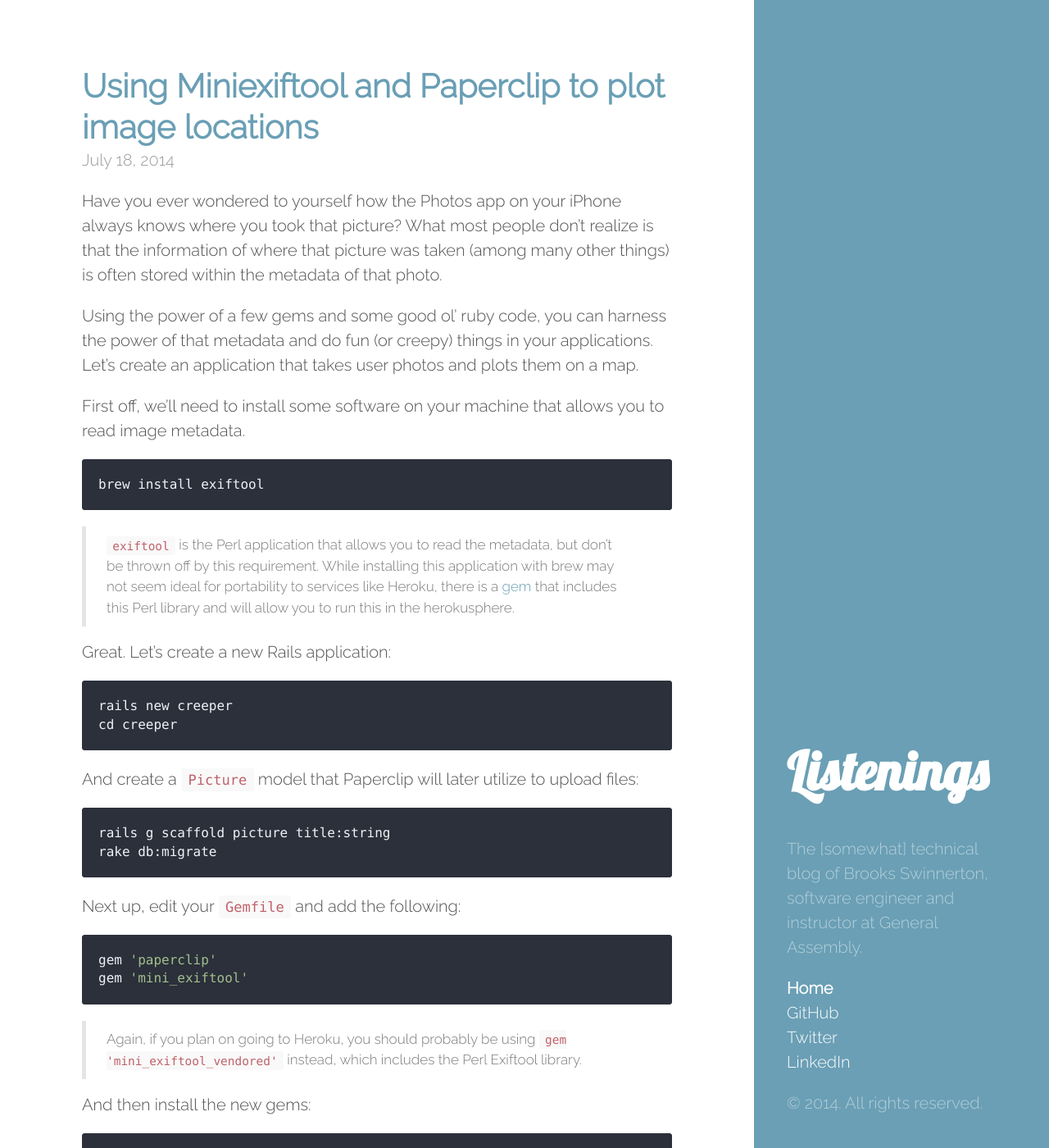
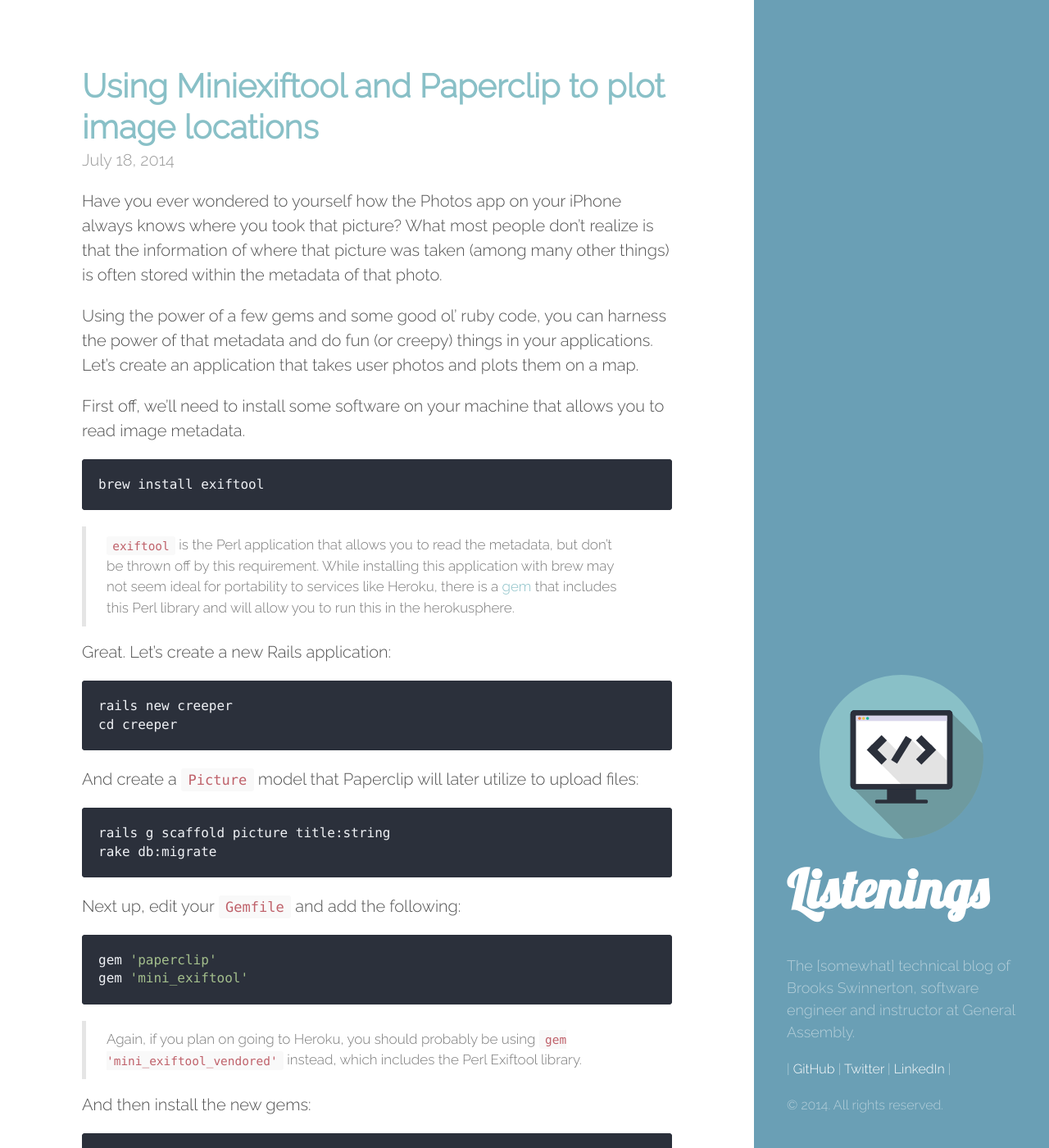
Before and after one commit to bswinnerton/blog, a Jekyll site: the page built from index.html, in a window 1280 px wide and 1400 px high. Shown: the whole window at 82% size. Built offline with Jekyll 4.4.1, drawn with Linux system fonts in a browser that asks for light colours; Markdown is read by kramdown in place of the engine named in the settings; the list of posts is cut into pages by our own code.

Commit message:
Adding logo

```diff
--- a/_includes/head.html
+++ b/_includes/head.html
@@ -12,10 +12,10 @@
     {% endif %}
   </title>
 
-  <link rel="stylesheet" href="{{ site.baseurl }}public/css/poole.css">
   <link rel="stylesheet" href="{{ site.baseurl }}public/css/syntax.css">
   <link rel="stylesheet" href="{{ site.baseurl }}public/css/hyde.css">
+  <link rel="stylesheet" href="{{ site.baseurl }}public/css/poole.css">
   <link rel='stylesheet' href='http://fonts.googleapis.com/css?family=Lobster|Raleway:300'>
-  <link rel="shortcut icon" href="{{ site.baseurl }}public/favicon.ico">
+  <link rel="shortcut icon" href="{{ site.baseurl }}public/images/favicon.ico">
   <link rel="alternate" type="application/rss+xml" title="RSS" href="/atom.xml">
 </head>
--- a/_includes/sidebar.html
+++ b/_includes/sidebar.html
@@ -1,5 +1,6 @@
 <div class="sidebar">
   <div class="container sidebar-sticky">
+    <img class="logo" src="/public/images/logo.svg" alt="Listenin.gs Logo"/>
     <div class="sidebar-about">
       <h1>
         <a href="{{ site.baseurl }}">
@@ -10,8 +11,6 @@
     </div>
 
     <nav class="sidebar-nav">
-      <a class="sidebar-nav-item{% if page.url == site.baseurl %} active{% endif %}" href="{{ site.baseurl }}">Home</a>
-
       {% comment %}
       {% assign pages_list = site.pages %}
       {% for node in pages_list %}
@@ -23,9 +22,11 @@
       {% endfor %}
       {% endcomment %}
 
-      {% for link in site.social_links %}
-        <a class="sidebar-nav-item" href="{{ link.url }}">{{ link.title }}</a>
+      <div class="social-links">
+      | {% for link in site.social_links %}
+        <a class="sidebar-nav-item" href="{{ link.url }}">{{ link.title }}</a> |
       {% endfor %}
+      </div>
     </nav>
 
     <p>&copy; {{ site.time | date: '%Y' }}. All rights reserved.</p>
--- a/public/css/hyde.css
+++ b/public/css/hyde.css
@@ -1,6 +1,3 @@
----
----
-
 /*
  *  __                  __
  * /\ \                /\ \
@@ -58,6 +55,7 @@
 
 .sidebar {
   text-align: center;
+  font-size: .8rem;
   padding: 2rem 1rem;
   color: rgba(255,255,255,.5);
   background-color: #202020;
@@ -71,6 +69,12 @@
     width: 18rem;
     text-align: left;
   }
+}
+
+.sidebar .logo {
+  width: 200px;
+  margin-left: auto;
+  margin-right: auto;
 }
 
 /* Sidebar links */
@@ -92,7 +96,7 @@
 }
 
 .sidebar-about p {
-  font-size: 1rem;
+  font-size: .9rem;
 }
 
 /* Sidebar nav */
@@ -239,7 +243,7 @@
 }
 .theme-base-0d .content a,
 .theme-base-0d .related-posts li a:hover {
-  color: #6a9fb5;
+  color: #89c0c7;
 }
 
 /* Magenta */
--- a/public/css/poole.css
+++ b/public/css/poole.css
@@ -48,7 +48,6 @@
 }
 
 html {
-  font-family: "Helvetica Neue", Helvetica, Arial, sans-serif;
   font-size: 16px;
   line-height: 1.5;
 }
@@ -340,7 +339,7 @@
 .page-title,
 .post-title,
 .post-title a {
-  color: #303030;
+  color: #6a9fb5;
 }
 .page-title,
 .post-title {
@@ -431,3 +430,7 @@
     border-bottom-right-radius: 4px;
   }
 }
+
+.social-links a {
+  display: inline;
+}
```
Also changed, not shown: public/favicon.ico (deleted), public/images/favicon.ico (added), public/images/logo.svg (added).
